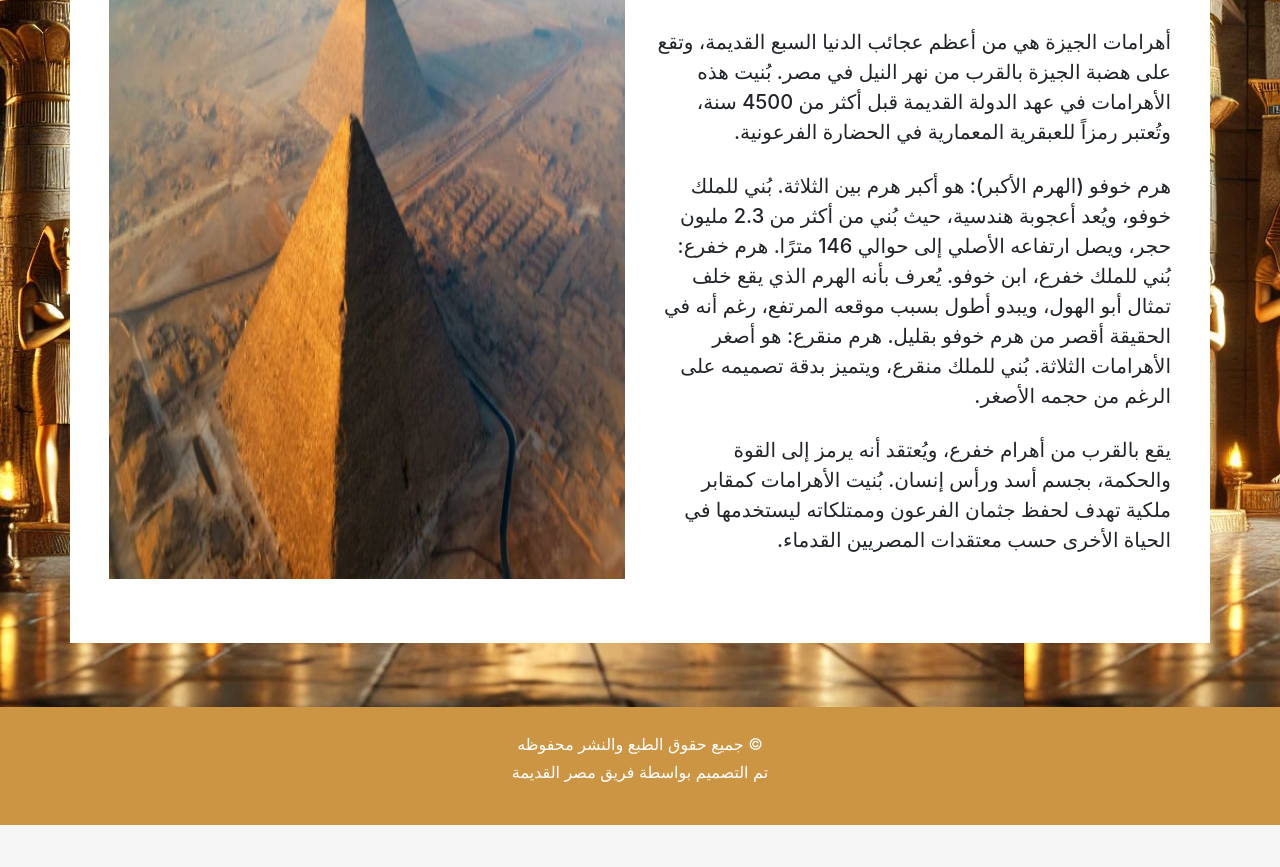
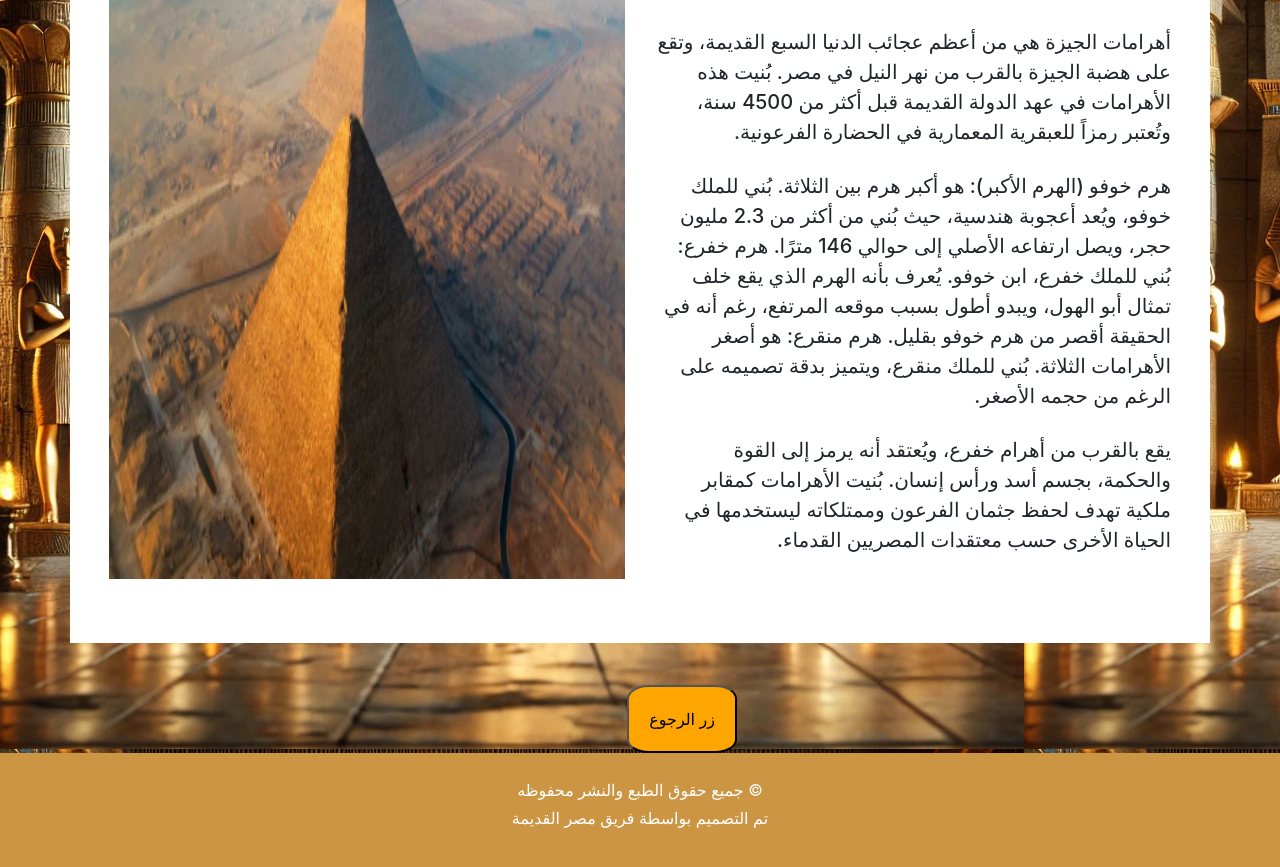
Before and after one commit to yassin964/AncienEgypt1, a plain HTML site: page alahramat.html in a window 1280 px wide. Shown: the part 275-1142 px from the top of the page. Before the commit the page ends 1100 px from the top, so only its background shows below. Drawn offline with Linux system fonts and the light colour scheme.

Commit message:
Add files via upload

```diff
--- a/alahramat.html
+++ b/alahramat.html
@@ -81,7 +81,9 @@
         </div>
     </div>
     <!-- end about section -->
-
+  <!-- start button section -->
+<a href="http://127.0.0.1:5501/index.html#blog"><button style="padding: 20px; background-color: orange;margin-top: -64px; margin-left: 49%;border-radius: 20%; padding-left: 20px;">زر الرجوع</button ></a>
+    <!-- end button section -->
     <!-- start footer section -->
     <footer class="div-footerr">
         <div class="text-center">
```
Also changed, not shown: bhansa.html (+3 -1 lines), elslsela.html (+3 -1 lines), en.html (+3 -1 lines), fila.html (+3 -1 lines), gbalelahmer.html (+3 -1 lines), santkatren.html (+3 -1 lines), slaheldin.html (+3 -1 lines), wadyelsboh.html (+3 -1 lines).
